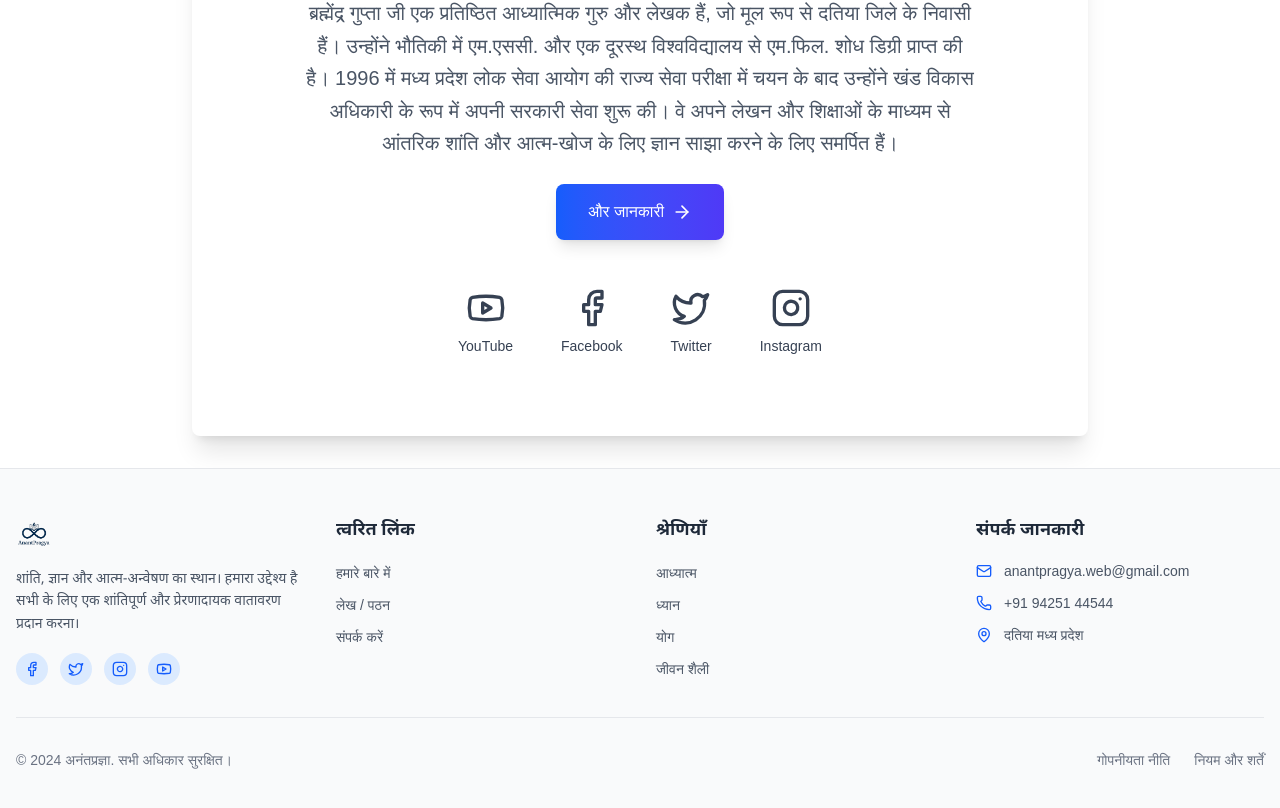
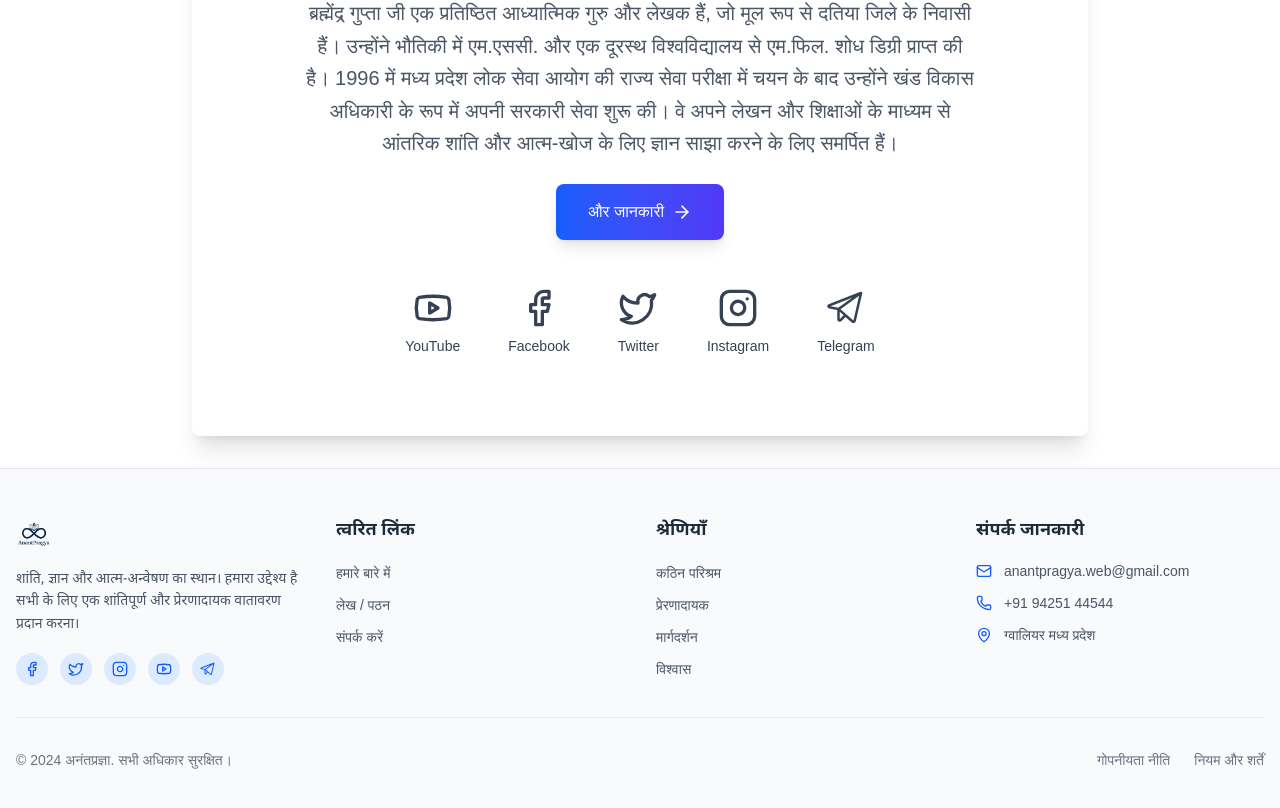
Before and after one commit to oreximus/anantpragya, a Next.js app in the folder frontEnd/: page / in a window 1280 px wide. Shown: the part 918-1726 px from the top of the page. Built offline with nearby package versions, Linux system fonts and the light colour scheme.

Commit message:
Update: Update the footer section and change password section

```diff
--- a/frontEnd/package.json
+++ b/frontEnd/package.json
@@ -17,6 +17,7 @@
     "next": "15.3.4",
     "react": "^19.0.0",
     "react-dom": "^19.0.0",
+    "react-icons": "^5.5.0",
     "react-redux": "^9.2.0"
   },
   "devDependencies": {
--- a/frontEnd/src/app/components/footer.jsx
+++ b/frontEnd/src/app/components/footer.jsx
@@ -9,6 +9,7 @@ import {
   Phone,
   MapPin,
 } from "lucide-react";
+import { PiTelegramLogo } from "react-icons/pi";
 import AnantpragyaLogo from "../../../public/logo_4.png"; // Adjust the path as per your project structure
 
 export default function Footer() {
@@ -54,10 +55,16 @@ export default function Footer() {
                 <Instagram className="w-4 h-4 text-blue-600" />
               </a>
               <a
-                href="https://www.youtube.com/@BrahmendraGupta"
+                href="https://www.youtube.com/BrahmendraGupta"
                 className="w-8 h-8 bg-blue-100 rounded-full flex items-center justify-center hover:bg-blue-200 transition-colors"
               >
                 <Youtube className="w-4 h-4 text-blue-600" />
+              </a>
+              <a
+                href="https://t.me/BrahmendraGupta"
+                className="w-8 h-8 bg-blue-100 rounded-full flex items-center justify-center hover:bg-blue-200 transition-colors"
+              >
+                <PiTelegramLogo className="w-4 h-4 text-blue-600" />
               </a>
             </div>
           </div>
@@ -109,34 +116,34 @@ export default function Footer() {
             <ul className="space-y-2">
               <li>
                 <Link
-                  href="#"
+                  href="/common?categoryId=650e8400-e29b-41d4-a716-446655440010"
                   className="text-gray-600 hover:text-blue-600 transition-colors text-sm"
                 >
-                  आध्यात्म
+                  कठिन परिश्रम
                 </Link>
               </li>
               <li>
                 <Link
-                  href="#"
+                  href="/common?categoryId=650e8400-e29b-41d4-a716-446655440007"
                   className="text-gray-600 hover:text-blue-600 transition-colors text-sm"
                 >
-                  ध्यान
+                  प्रेरणादायक
                 </Link>
               </li>
               <li>
                 <Link
-                  href="#"
+                  href="/common?categoryId=650e8400-e29b-41d4-a716-446655440009"
                   className="text-gray-600 hover:text-blue-600 transition-colors text-sm"
                 >
-                  योग
+                  मार्गदर्शन
                 </Link>
               </li>
               <li>
                 <Link
-                  href="#"
+                  href="/common?categoryId=650e8400-e29b-41d4-a716-446655440008"
                   className="text-gray-600 hover:text-blue-600 transition-colors text-sm"
                 >
-                  जीवन शैली
+                  विश्वास
                 </Link>
               </li>
             </ul>
@@ -163,7 +170,9 @@ export default function Footer() {
               </div>
               <div className="flex items-start space-x-3">
                 <MapPin className="w-4 h-4 text-blue-600 mt-0.5" />
-                <span className="text-gray-600 text-sm">दतिया मध्य प्रदेश</span>
+                <span className="text-gray-600 text-sm">
+                  ग्वालियर मध्य प्रदेश
+                </span>
               </div>
             </div>
           </div>
--- a/frontEnd/src/app/components/header.jsx
+++ b/frontEnd/src/app/components/header.jsx
@@ -174,7 +174,9 @@ export default function Header({ isMenuOpen, setIsMenuOpen }) {
               aria-label="Toggle menu"
             >
               <div
-                className={`transition-transform duration-300 ${isMenuOpen ? "rotate-90" : ""}`}
+                className={`transition-transform duration-300 ${
+                  isMenuOpen ? "rotate-90" : ""
+                }`}
               >
                 {isMenuOpen ? (
                   <X className="w-5 h-5" />
@@ -185,13 +187,13 @@ export default function Header({ isMenuOpen, setIsMenuOpen }) {
             </button>
 
             {/* Search Button (always visible) */}
-            <button
+            {/* <button
               onClick={toggleSearch}
               className="p-2 hover:bg-gray-100 rounded-lg transition-all duration-200 transform hover:scale-105 active:scale-95 text-gray-700"
               aria-label="Search"
             >
               <Search className="w-5 h-5" />
-            </button>
+            </button> */}
           </div>
 
           {/* Center - Logo */}
@@ -389,7 +391,7 @@ export default function Header({ isMenuOpen, setIsMenuOpen }) {
       {sideMenuContainer &&
         createPortal(
           <SideMenu isMenuOpen={isMenuOpen} closeMenu={closeMenu} />,
-          sideMenuContainer,
+          sideMenuContainer
         )}
 
       {/* Overlay for user menu (desktop) */}
--- a/frontEnd/src/app/page.jsx
+++ b/frontEnd/src/app/page.jsx
@@ -8,6 +8,7 @@ import {
   Instagram,
   Youtube,
 } from "lucide-react";
+import { PiTelegramLogo } from "react-icons/pi";
 import logoAnant from "../../public/logo_4.png"; // Adjust the path as per your project structure
 
 export default function Home() {
@@ -31,6 +32,11 @@ export default function Home() {
       name: "Instagram",
       icon: Instagram,
       url: "https://www.instagram.com/brahmendraguptain?igsh=MXB6MHFwYmNrc2RuOA==",
+    },
+    {
+      name: "Telegram",
+      icon: PiTelegramLogo,
+      url: "https://t.me/BrahmendraGupta",
     },
   ];
 
--- a/frontEnd/src/app/profile/page.jsx
+++ b/frontEnd/src/app/profile/page.jsx
@@ -91,6 +91,16 @@ export default function Profile() {
 
   const handlePasswordSubmit = async (e) => {
     e.preventDefault();
+
+    const passwordRegex =
+      /^(?=.*[0-9])(?=.*[!@#$%^&*(),.?":{}|<>])[A-Za-z\d!@#$%^&*(),.?":{}|<>]{8,}$/;
+
+    if (!passwordRegex.test(passwordData.newPassword)) {
+      alert(
+        "नया पासवर्ड कम से कम 8 वर्ण लंबा होना चाहिए, इसमें एक विशेष वर्ण और एक संख्या (0-9) शामिल होनी चाहिए।"
+      );
+      return;
+    }
 
     if (passwordData.newPassword !== passwordData.confirmPassword) {
       alert("नया पासवर्ड और पुष्टि पासवर्ड मेल नहीं खाते");
```
Also changed, not shown: 1 other file (tests, documents, lock files or other folders).
